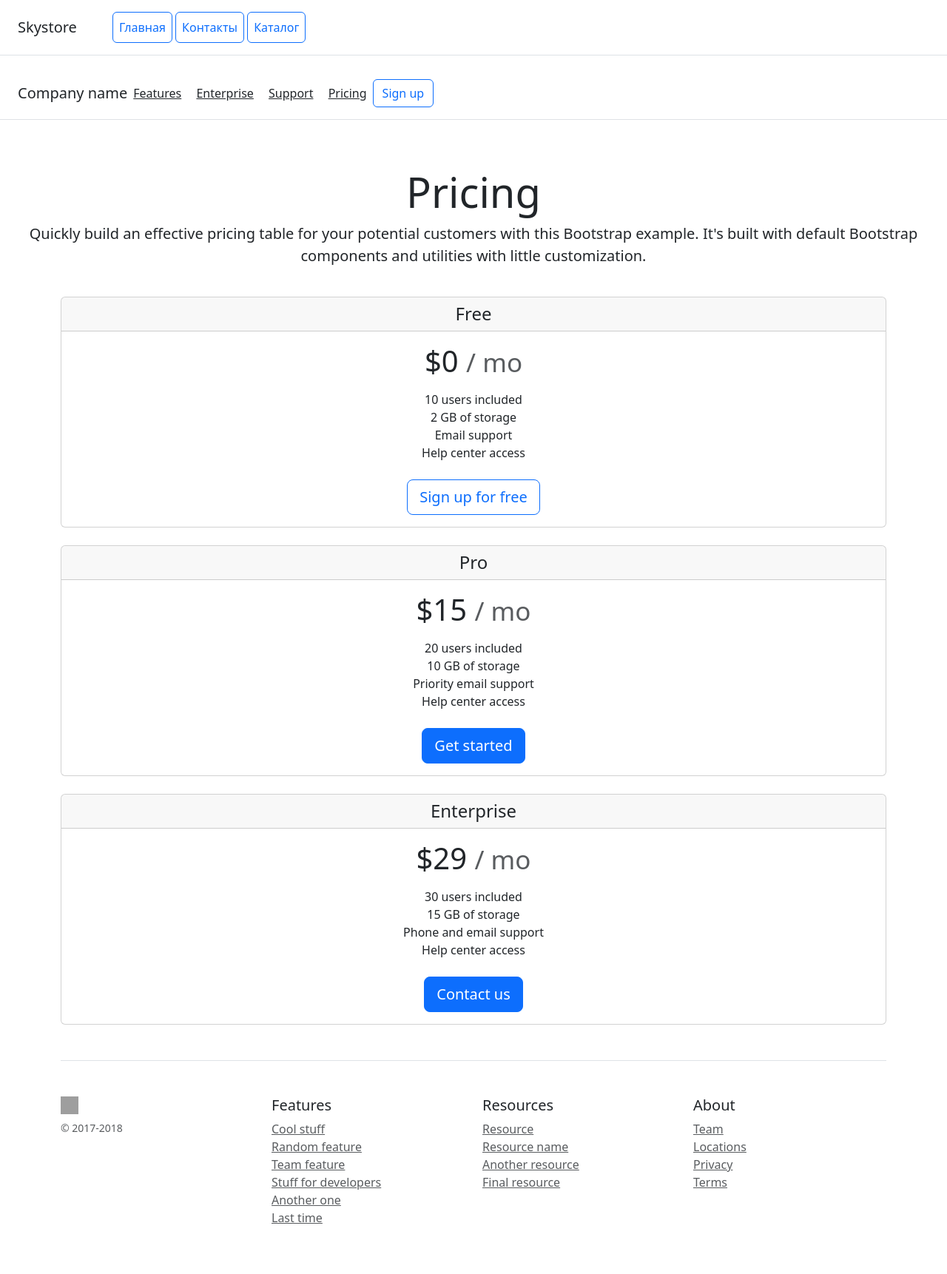
After one commit to njutcka/project6, a Django app: page /catalog/ in a window 1280 px wide. The commit adds this page. Shown: the whole page at 74% size. Run offline with Django 4.2, Linux system fonts and the light colour scheme; some libraries are stand-ins or nearby versions; grey boxes are pictures that could not be loaded.

Commit message:
fix2 dz_20_1

```diff
--- a/catalog/admin.py
+++ b/catalog/admin.py
@@ -3,7 +3,6 @@ from django.contrib import admin
 from catalog.models import Product, Category
 
 
-#admin.site.register(Product)
 
 @admin.register(Product)
 class ProductAdmin(admin.ModelAdmin):
--- a/catalog/models.py
+++ b/catalog/models.py
@@ -21,7 +21,7 @@ class Product(models.Model):
     name = models.CharField(max_length=100, verbose_name='название')
     description_product = models.CharField(max_length=500, verbose_name='описание')
     image = models.ImageField(upload_to='image/', verbose_name='изображение', **NULLABLE)
-    category = models.ForeignKey(Category, on_delete=models.CASCADE)
+    category = models.ForeignKey(Category, on_delete=models.SET_NULL, null=True)
     price = models.FloatField(verbose_name='цена за штуку')
     date_of_creation = models.DateField(verbose_name='дата создания', default=None, **NULLABLE)
     last_modified_date = models.DateField(verbose_name='дата последнего изменения', default=None, **NULLABLE)
--- /dev/null
+++ b/catalog/templates/catalog/catalog.html
@@ -0,0 +1,153 @@
+<!doctype html>
+{% load static %}
+<html lang="en">
+<head>
+  <meta charset="utf-8">
+  <meta name="viewport" content="width=device-width, initial-scale=1">
+  <meta name="description" content="">
+  <meta name="author" content="">
+  <link rel="icon" href="/docs/4.0/assets/img/favicons/favicon.ico">
+
+  <title>Pricing example for Bootstrap</title>
+
+  <link rel="canonical" href="https://getbootstrap.com/docs/4.0/examples/pricing/">
+
+  <!-- Bootstrap core CSS -->
+  <link href="{% static 'css/bootstrap.min.css' %}" rel="stylesheet">
+
+  <!-- Custom styles for this template -->
+  <link href="{% static 'css/pricing.css' %}" rel="stylesheet">
+</head>
+
+<body>
+  <div class="d-flex flex-column flex-md-row align-items-center p-3 px-md-4 mb-3 bg-white border-bottom box-shadow">
+    <h5 class="my-0 mr-md-auto font-weight-normal">Skystore</h5>
+    <nav class="ms-5">
+        <a class="p-2 btn btn-outline-primary" href="/">Главная</a>
+        <a class="p-2 btn btn-outline-primary" href="/contacts/">Контакты</a>
+        <a class="p-2 btn btn-outline-primary" href="/catalog/">Каталог</a>
+    </nav>
+  </div>
+
+    <div class="d-flex flex-column flex-md-row align-items-center p-3 px-md-4 mb-3 bg-white border-bottom box-shadow">
+      <h5 class="my-0 mr-md-auto font-weight-normal">Company name</h5>
+      <nav class="my-2 my-md-0 mr-md-3">
+        <a class="p-2 text-dark" href="#">Features</a>
+        <a class="p-2 text-dark" href="#">Enterprise</a>
+        <a class="p-2 text-dark" href="#">Support</a>
+        <a class="p-2 text-dark" href="#">Pricing</a>
+      </nav>
+      <a class="btn btn-outline-primary" href="#">Sign up</a>
+    </div>
+
+    <div class="pricing-header px-3 py-3 pt-md-5 pb-md-4 mx-auto text-center">
+      <h1 class="display-4">Pricing</h1>
+      <p class="lead">Quickly build an effective pricing table for your potential customers with this Bootstrap example. It's built with default Bootstrap components and utilities with little customization.</p>
+    </div>
+
+    <div class="container">
+      <div class="card-deck mb-3 text-center">
+        <div class="card mb-4 box-shadow">
+          <div class="card-header">
+            <h4 class="my-0 font-weight-normal">Free</h4>
+          </div>
+          <div class="card-body">
+            <h1 class="card-title pricing-card-title">$0 <small class="text-muted">/ mo</small></h1>
+            <ul class="list-unstyled mt-3 mb-4">
+              <li>10 users included</li>
+              <li>2 GB of storage</li>
+              <li>Email support</li>
+              <li>Help center access</li>
+            </ul>
+            <button type="button" class="btn btn-lg btn-block btn-outline-primary">Sign up for free</button>
+          </div>
+        </div>
+        <div class="card mb-4 box-shadow">
+          <div class="card-header">
+            <h4 class="my-0 font-weight-normal">Pro</h4>
+          </div>
+          <div class="card-body">
+            <h1 class="card-title pricing-card-title">$15 <small class="text-muted">/ mo</small></h1>
+            <ul class="list-unstyled mt-3 mb-4">
+              <li>20 users included</li>
+              <li>10 GB of storage</li>
+              <li>Priority email support</li>
+              <li>Help center access</li>
+            </ul>
+            <button type="button" class="btn btn-lg btn-block btn-primary">Get started</button>
+          </div>
+        </div>
+        <div class="card mb-4 box-shadow">
+          <div class="card-header">
+            <h4 class="my-0 font-weight-normal">Enterprise</h4>
+          </div>
+          <div class="card-body">
+            <h1 class="card-title pricing-card-title">$29 <small class="text-muted">/ mo</small></h1>
+            <ul class="list-unstyled mt-3 mb-4">
+              <li>30 users included</li>
+              <li>15 GB of storage</li>
+              <li>Phone and email support</li>
+              <li>Help center access</li>
+            </ul>
+            <button type="button" class="btn btn-lg btn-block btn-primary">Contact us</button>
+          </div>
+        </div>
+      </div>
+
+      <footer class="pt-4 my-md-5 pt-md-5 border-top">
+        <div class="row">
+          <div class="col-12 col-md">
+            <img class="mb-2" src="https://getbootstrap.com/docs/4.0/assets/brand/bootstrap-solid.svg" alt="" width="24" height="24">
+            <small class="d-block mb-3 text-muted">&copy; 2017-2018</small>
+          </div>
+          <div class="col-6 col-md">
+            <h5>Features</h5>
+            <ul class="list-unstyled text-small">
+              <li><a class="text-muted" href="#">Cool stuff</a></li>
+              <li><a class="text-muted" href="#">Random feature</a></li>
+              <li><a class="text-muted" href="#">Team feature</a></li>
+              <li><a class="text-muted" href="#">Stuff for developers</a></li>
+              <li><a class="text-muted" href="#">Another one</a></li>
+              <li><a class="text-muted" href="#">Last time</a></li>
+            </ul>
+          </div>
+          <div class="col-6 col-md">
+            <h5>Resources</h5>
+            <ul class="list-unstyled text-small">
+              <li><a class="text-muted" href="#">Resource</a></li>
+              <li><a class="text-muted" href="#">Resource name</a></li>
+              <li><a class="text-muted" href="#">Another resource</a></li>
+              <li><a class="text-muted" href="#">Final resource</a></li>
+            </ul>
+          </div>
+          <div class="col-6 col-md">
+            <h5>About</h5>
+            <ul class="list-unstyled text-small">
+              <li><a class="text-muted" href="#">Team</a></li>
+              <li><a class="text-muted" href="#">Locations</a></li>
+              <li><a class="text-muted" href="#">Privacy</a></li>
+              <li><a class="text-muted" href="#">Terms</a></li>
+            </ul>
+          </div>
+        </div>
+      </footer>
+    </div>
+
+
+    <!-- Bootstrap core JavaScript
+    ================================================== -->
+    <!-- Placed at the end of the document so the pages load faster -->
+    <script src="https://code.jquery.com/jquery-3.2.1.slim.min.js" integrity="sha384-KJ3o2DKtIkvYIK3UENzmM7KCkRr/rE9/Qpg6aAZGJwFDMVNA/GpGFF93hXpG5KkN" crossorigin="anonymous"></script>
+    <script>window.jQuery || document.write('<script src="../../assets/js/vendor/jquery-slim.min.js"><\/script>')</script>
+    <script src="{% static 'js/popper.min.js' %}"></script>
+    <script src="{% static 'js/bootstrap.min.js' %}"></script>
+    <script src="{% static 'js/holder.min.js' %}"></script>
+    <script>
+      Holder.addTheme('thumb', {
+        bg: '#55595c',
+        fg: '#eceeef',
+        text: 'Thumbnail'
+      });
+    </script>
+  </body>
+</html>
--- a/catalog/templates/catalog/contacts.html
+++ b/catalog/templates/catalog/contacts.html
@@ -10,8 +10,9 @@
 <div class="d-flex flex-column flex-md-row align-items-center p-3 px-md-4 mb-3 bg-white border-bottom box-shadow">
     <h5 class="my-0 mr-md-auto font-weight-normal">Skystore</h5>
     <nav class="ms-5">
-        <a class="p-2 btn btn-outline-primary" href="/">Каталог</a>
+        <a class="p-2 btn btn-outline-primary" href="/">Главная</a>
         <a class="p-2 btn btn-outline-primary" href="/contacts/">Контакты</a>
+        <a class="p-2 btn btn-outline-primary" href="/catalog/">Каталог</a>
     </nav>
 </div>
 
--- a/catalog/templates/catalog/home.html
+++ b/catalog/templates/catalog/home.html
@@ -10,8 +10,9 @@
 <div class="d-flex flex-column flex-md-row align-items-center p-3 px-md-4 mb-3 bg-white border-bottom box-shadow">
     <h5 class="my-0 mr-md-auto font-weight-normal">Skystore</h5>
     <nav class="ms-5">
-        <a class="p-2 btn btn-outline-primary" href="/">Каталог</a>
+        <a class="p-2 btn btn-outline-primary" href="/">Главная</a>
         <a class="p-2 btn btn-outline-primary" href="/contacts/">Контакты</a>
+        <a class="p-2 btn btn-outline-primary" href="/catalog/">Каталог</a>
     </nav>
 </div>
 
--- a/catalog/urls.py
+++ b/catalog/urls.py
@@ -1,12 +1,13 @@
 from django.urls import path
 from catalog.apps import CatalogConfig
 
-from catalog.views import contacts, home
+from catalog.views import contacts, home, catalog
 
 app_name = CatalogConfig.name
 
 urlpatterns = [
     path('', home, name= 'home'),
     path('contacts/', contacts, name= 'contacts'),
+    path('catalog/', catalog, name= 'catalog')
 
 ]
--- a/catalog/views.py
+++ b/catalog/views.py
@@ -1,4 +1,7 @@
 from django.shortcuts import render
+
+from catalog.models import Product
+
 
 def home(request):
     return render(request, 'catalog/home.html')
@@ -10,3 +13,10 @@ def contacts(request):
         message = request.POST.get('message')
         print(f'{name} ({phone}): {message}')
     return render(request, 'catalog/contacts.html')
+
+def catalog(request):
+    product_list = Product.objects.all()
+    content = {
+        'object_list': product_list
+    }
+    return render(request, 'catalog/catalog.html', content)
--- a/config/settings.py
+++ b/config/settings.py
@@ -121,6 +121,10 @@ USE_TZ = True
 
 STATIC_URL = '/static/'
 
+# STATICFILES_DIRS = [
+#     BASE_DIR / 'static',
+# ]
+
 # Default primary key field type
 # https://docs.djangoproject.com/en/4.2/ref/settings/#default-auto-field
 
```
Also changed, not shown: catalog/management/commands/custom_comand.py (+3 -15 lines), catalog/migrations/0007_alter_product_category.py (added), catalog/migrations/0008_alter_product_category.py (added).
